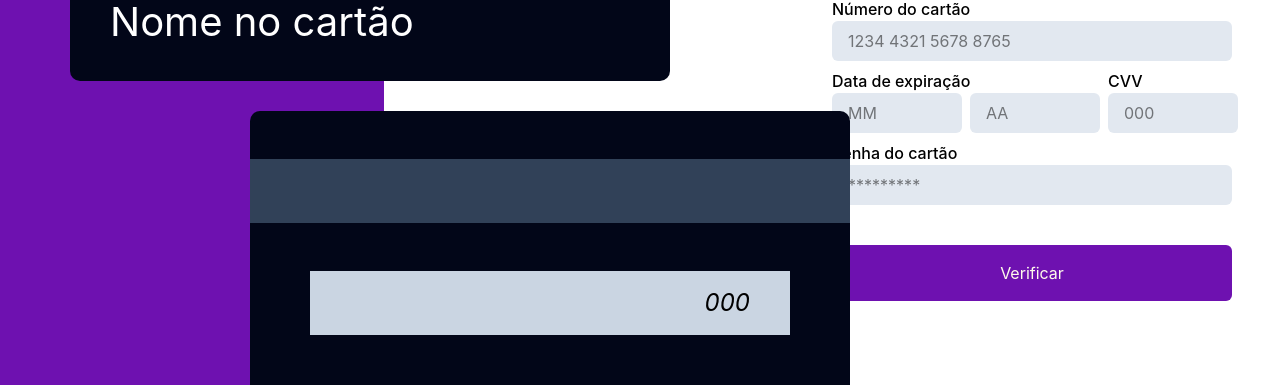
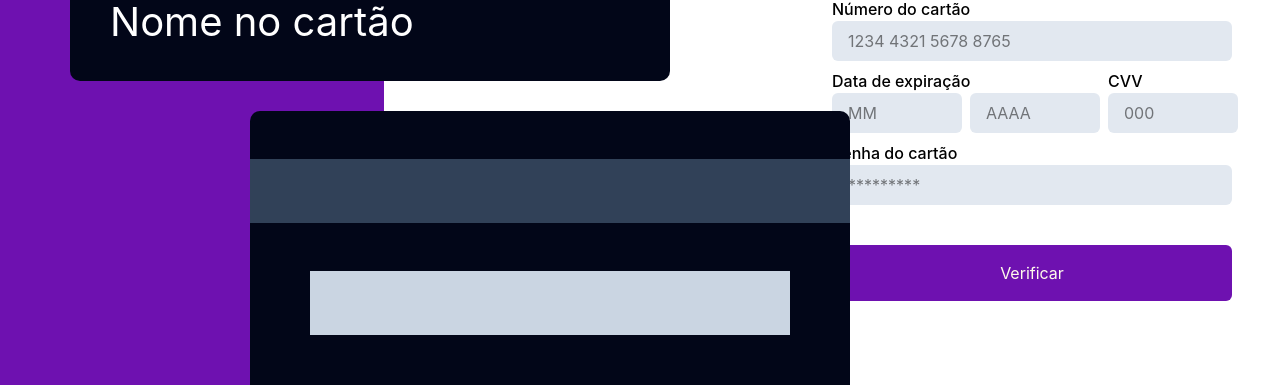
Before and after one commit to breno-facanha/Dados_Cartao, a React (Vite) app: page / in a window 1280 px wide. Shown: the part 299-684 px from the top of the page. Built offline with nearby package versions, Linux system fonts and the light colour scheme.

Commit message:
validando campos do formulario

```diff
--- a/src/App.jsx
+++ b/src/App.jsx
@@ -1,16 +1,58 @@
 import { LuNfc } from "react-icons/lu";
 import { FcSimCardChip } from "react-icons/fc";
 import { useState } from "react";
+import { ToastContainer, toast } from 'react-toastify';
 
 
 function App() {
 
   const [nomeCartao, setNomeCartao] = useState('')
   const [numeroCartao, setNumeroCartao] = useState('')
+  const [mes, setMes] = useState('')
+  const [ano, setAno] = useState('')
+  const [cvv, setCvv] = useState('')
+  const [senha, setSenha] = useState('')
+
+  function handleCardNumber(event){
+    let cardNumber = event.target.value
+    let formattedCardNumber = cardNumber.replace(/\D/g, '') // remove tudo que não for numero
+    formattedCardNumber = formattedCardNumber.substring(0, 16); // Limita o tamanho de numero no cartão
+    formattedCardNumber = formattedCardNumber.replace(/(\d{4})/g, '$1 ').trim(); // Adiciona Espaço a cada 4 numeros
+    setNumeroCartao(formattedCardNumber)
+  }
+
+  function sendCartao(event){
+    event.preventDefault()
+    if ( !nomeCartao || !numeroCartao || !mes || !ano || !cvv || !senha){
+      toast.error("Preencha todos os campos")
+      return
+    }
+
+    if(cvv.length < 3){
+      toast.error("Ano deve conter 3 numeros")
+      return
+    }
+
+    if( mes.length < 2){
+      toast.error("Mês deve conter 2 numeros")
+      return
+    }
+
+    if( ano.length < 4){
+      toast.error("Ano deve conter 2 numeros")
+      return
+    }
+
+  }
 
 
   return (
     <div className='w-full h-screen flex flex-row'>
+      <ToastContainer
+        position="top-right"
+        autoClose={5000}
+        theme="colored"
+      />
       <div className="w-[50%] h-full relative">
         <div className="w-[60%] h-full bg-purple-800"></div>
         <div className="w-[40%] h-full"></div>
@@ -37,7 +79,9 @@ function App() {
           <div className="w-[600px] h-[340px] bg-slate-950 rounded-[10px] mt-[30px] ml-[250px] flex flex-col items-center">
             <div className="mt-12 h-16 bg-slate-700 w-full"></div>
             <div className="w-[80%] h-16 bg-slate-300 mt-12">
-              <p className="flex justify-end items-center h-16 pr-10 text-2xl italic ">000</p>
+              <p className="flex justify-end items-center h-16 pr-10 text-2xl italic ">
+              {Object.keys(cvv).length > 0  && (cvv)}
+              </p>
             </div>
           </div>
         </div>
@@ -61,10 +105,10 @@ function App() {
               <label htmlFor="" className="mt-2 font-medium">Número do cartão</label>
               <input
                 type="text"
+                value={numeroCartao}
                 className="bg-slate-200 py-2 px-4 border-none rounded-md"
                 placeholder="1234 4321 5678 8765"
-                onChange={ (ele) => setNumeroCartao(ele.target.value)}
-                value={numeroCartao}
+                onChange={ (ele) => handleCardNumber(ele)}
                 />
             </div>
 
@@ -72,25 +116,50 @@ function App() {
               <div className="flex flex-col">
                 <label htmlFor="" className="mt-2 font-medium">Data de expiração</label>
                 <div className="flex gap-2">
-                  <input type="text" className="bg-slate-200 py-2 px-4 border-none rounded-md w-[130px]"placeholder="MM"/>
-                  <input type="text" className="bg-slate-200 py-2 px-4 border-none rounded-md w-[130px]"placeholder="AA"/>
+                  <input
+                    value={mes}
+                    type="text"
+                    className="bg-slate-200 py-2 px-4 border-none rounded-md w-[130px]"
+                    placeholder="MM"
+                    onChange={ ele => setMes(ele.target.value.replace(/\D/g, ''))}
+                    maxLength={2}/>
+                  <input
+                    value={ano}
+                    type="text"
+                    className="bg-slate-200 py-2 px-4 border-none rounded-md w-[130px]"
+                    placeholder="AAAA"
+                    onChange={ ele => setAno(ele.target.value.replace(/\D/g, ''))}
+                    maxLength={4}
+                    />
                 </div>
               </div>
 
               <div className="flex flex-col">
                 <label htmlFor="" className="mt-2 font-medium">CVV</label>
-                <input type="text" className="bg-slate-200 py-2 px-4 border-none rounded-md w-[130px]"placeholder="000"/>
+                <input
+                  value={cvv}
+                  type="text"
+                  className="bg-slate-200 py-2 px-4 border-none rounded-md w-[130px]"
+                  placeholder="000"
+                  onChange={ele => setCvv(ele.target.value.replace(/\D/g, ''))}
+                  maxLength={3}
+                  />
               </div>
             </div>
 
             <div className="flex flex-col">
               <label htmlFor="" className="mt-2 font-medium">Senha do cartão</label>
-              <input type="password" className="bg-slate-200 py-2 px-4 border-none rounded-md"placeholder="*********"/>
+              <input
+                value={senha}
+                type="password"
+                className="bg-slate-200 py-2 px-4 border-none rounded-md"
+                placeholder="*********"
+                onChange={ ele => setSenha(ele.target.value)}/>
             </div>
 
             <button
               className="bg-purple-800 px-2 py-4 rounded-md mt-10 text-amber-50 cursor-pointer"
-              onClick={()=> alert('VOCÊ FOI CLONADO')}
+              onClick={sendCartao}
               >
                 Verificar
               </button>
```
